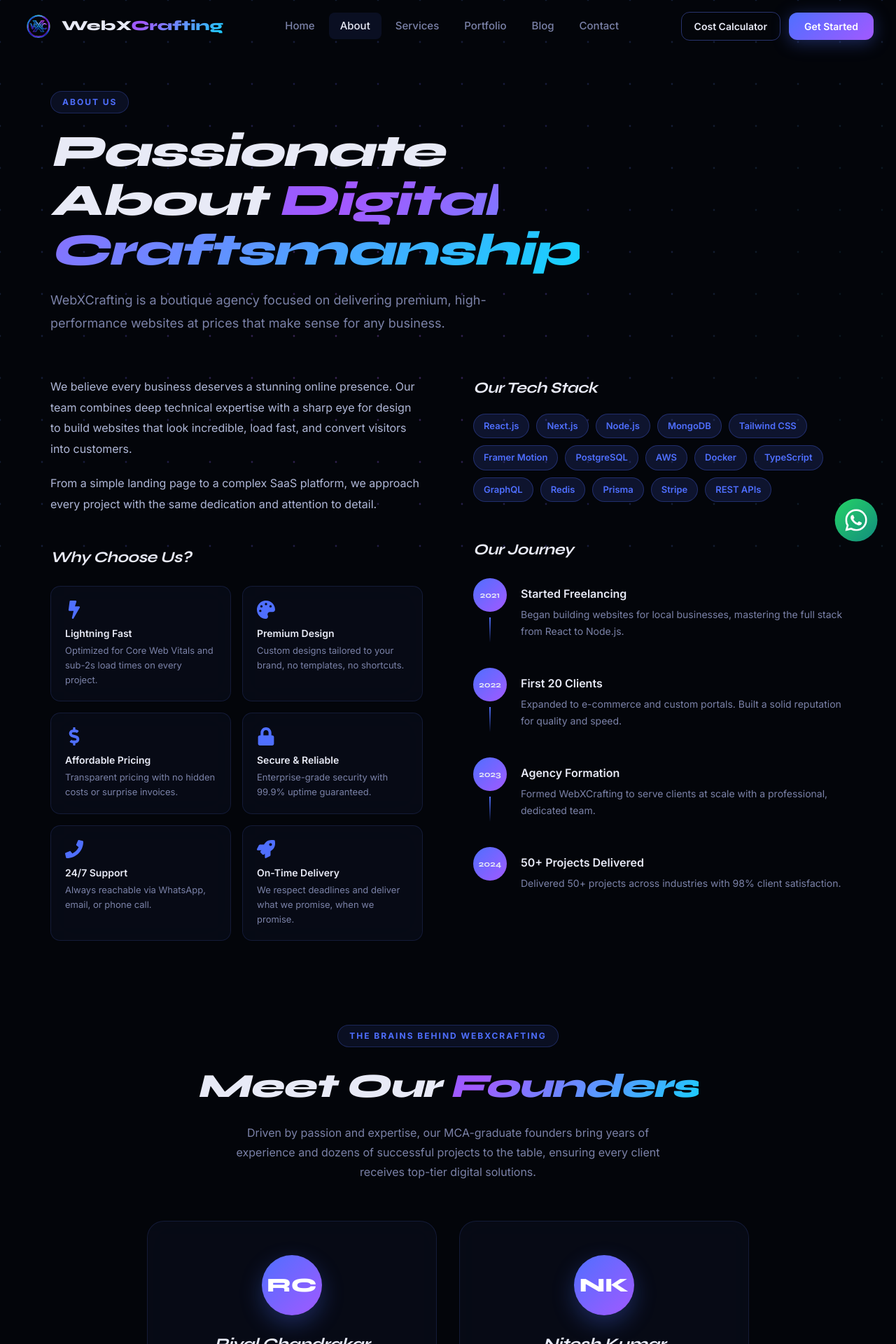
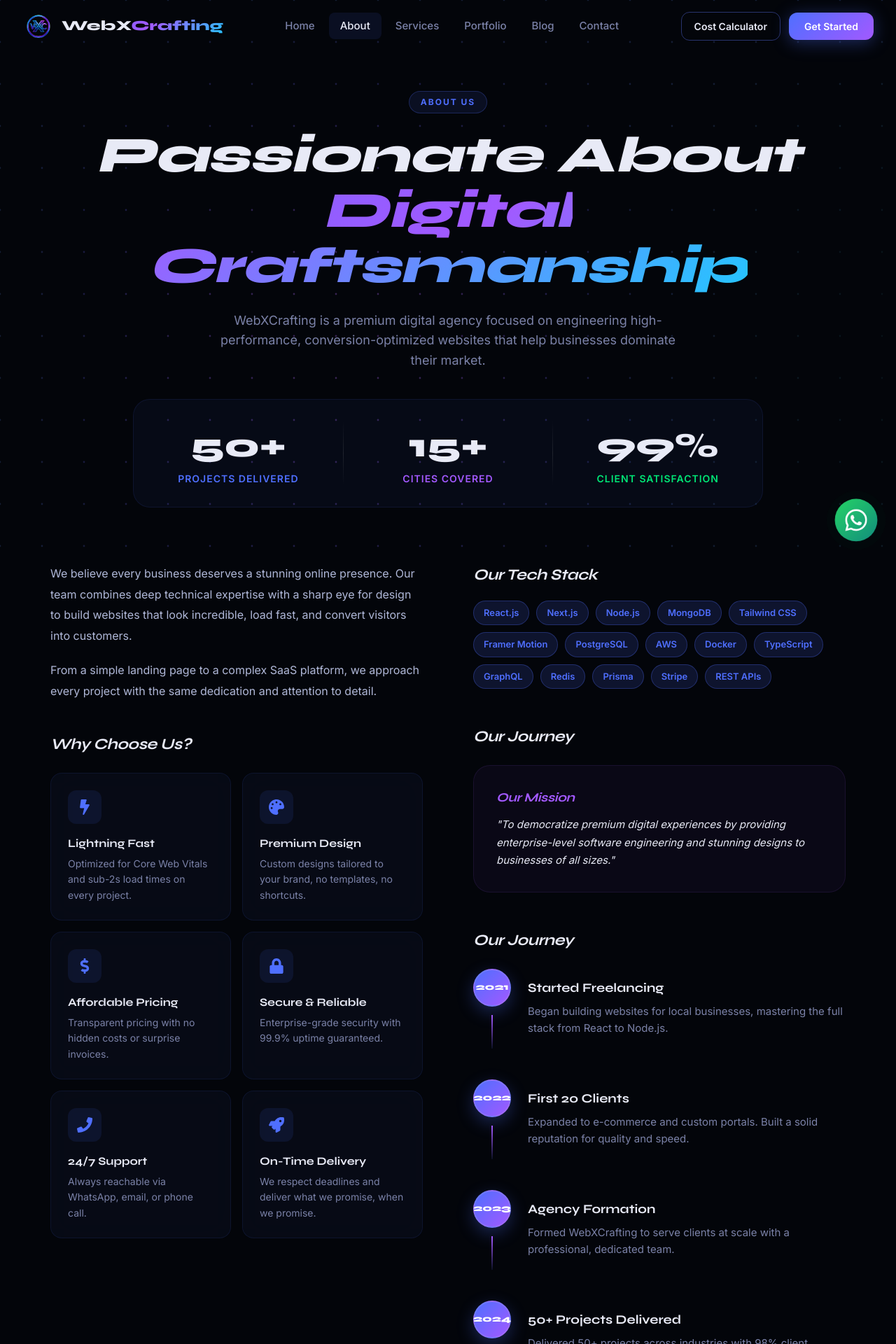
Before and after one commit to webxcrafting07/webxcrafting, a Next.js app: page /about in a window 1280 px wide. Shown: the top 1920 px of the page at 70% size. Built offline with nearby package versions, Linux system fonts and the light colour scheme.

Commit message:
feat(about): implement complete UI overhaul with stats block, premium timeline, and founder cards

```diff
--- a/app/about/AboutClient.tsx
+++ b/app/about/AboutClient.tsx
@@ -71,17 +71,48 @@ export default function AboutClient() {
       <Navbar />
 
       <div className="mobile-p-6" style={{ position: 'relative', zIndex: 10, padding: '130px 32px 80px', maxWidth: 1200, margin: '0 auto' }}>
-        <FadeUp>
-          <div className="section-label" style={{ marginBottom: 20 }}>About Us</div>
-          <h1 style={{ fontFamily: 'Syne', fontSize: 'clamp(32px,5vw,64px)', fontWeight: 800, fontStyle: 'italic', marginBottom: 20, maxWidth: 720, lineHeight: 1.1 }}>
-            Passionate About{' '}
-            <span className="grad-text">Digital Craftsmanship</span>
-          </h1>
-          <p style={{ color: '#7b82a8', fontSize: 18, lineHeight: 1.8, maxWidth: 640, marginBottom: 60 }}>
-            WebXCrafting is a boutique agency focused on delivering premium,
-            high-performance websites at prices that make sense for any business.
-          </p>
-        </FadeUp>
+        <div style={{ textAlign: "center", marginBottom: 80 }}>
+          <FadeUp>
+            <div className="section-label" style={{ margin: '0 auto 20px' }}>About Us</div>
+            <h1 style={{ fontFamily: 'Syne', fontSize: 'clamp(36px,6vw,72px)', fontWeight: 800, fontStyle: 'italic', marginBottom: 24, lineHeight: 1.1, letterSpacing: '-1px' }}>
+              Passionate About <br />
+              <span className="grad-text">Digital Craftsmanship</span>
+            </h1>
+            <p style={{ color: '#7b82a8', fontSize: 'clamp(16px, 2vw, 18px)', maxWidth: 650, margin: '0 auto 40px', lineHeight: 1.6 }}>
+              WebXCrafting is a premium digital agency focused on engineering high-performance, conversion-optimized websites that help businesses dominate their market.
+            </p>
+          </FadeUp>
+
+          <FadeUp delay={0.1}>
+            <div style={{
+              display: 'flex',
+              flexWrap: 'wrap',
+              gap: 40,
+              justifyContent: 'center',
+              padding: '30px 40px',
+              background: 'rgba(79,111,255,0.05)',
+              borderRadius: 24,
+              border: '1px solid rgba(79,111,255,0.1)',
+              maxWidth: 900,
+              margin: '0 auto'
+            }}>
+              <div style={{ textAlign: 'center', flex: 1, minWidth: 150 }}>
+                <div style={{ fontSize: 'clamp(32px, 4vw, 48px)', fontWeight: 800, color: '#e8eaf6', fontFamily: 'Syne' }}>50+</div>
+                <div style={{ color: '#4f6fff', fontWeight: 600, fontSize: 14, letterSpacing: 1, textTransform: 'uppercase' }}>Projects Delivered</div>
+              </div>
+              <div style={{ width: 1, background: 'linear-gradient(to bottom, transparent, rgba(255,255,255,0.1), transparent)' }}></div>
+              <div style={{ textAlign: 'center', flex: 1, minWidth: 150 }}>
+                <div style={{ fontSize: 'clamp(32px, 4vw, 48px)', fontWeight: 800, color: '#e8eaf6', fontFamily: 'Syne' }}>15+</div>
+                <div style={{ color: '#a259ff', fontWeight: 600, fontSize: 14, letterSpacing: 1, textTransform: 'uppercase' }}>Cities Covered</div>
+              </div>
+              <div style={{ width: 1, background: 'linear-gradient(to bottom, transparent, rgba(255,255,255,0.1), transparent)' }}></div>
+              <div style={{ textAlign: 'center', flex: 1, minWidth: 150 }}>
+                <div style={{ fontSize: 'clamp(32px, 4vw, 48px)', fontWeight: 800, color: '#e8eaf6', fontFamily: 'Syne' }}>99%</div>
+                <div style={{ color: '#00e676', fontWeight: 600, fontSize: 14, letterSpacing: 1, textTransform: 'uppercase' }}>Client Satisfaction</div>
+              </div>
+            </div>
+          </FadeUp>
+        </div>
 
         <div className="mobile-grid-1" style={{ display: 'grid', gridTemplateColumns: '1fr 1fr', gap: 72, alignItems: 'start' }}>
           <div>
@@ -102,10 +133,26 @@ export default function AboutClient() {
               <h3 style={{ fontFamily: 'Syne', fontWeight: 700, fontStyle: 'italic', marginBottom: 24, fontSize: 22 }}>Why Choose Us?</h3>
               <div className="mobile-grid-1" style={{ display: 'grid', gridTemplateColumns: '1fr 1fr', gap: 16 }}>
                 {whyUs.map(({ icon: Icon, title, desc }) => (
-                  <motion.div key={title} whileHover={{ y: -4 }} className="glass" style={{ padding: 20, borderRadius: 14 }}>
-                    <div style={{ fontSize: 26, marginBottom: 10, color: '#4f6fff' }}><Icon size={26} /></div>
-                    <div style={{ fontWeight: 600, fontSize: 14, marginBottom: 4 }}>{title}</div>
-                    <div style={{ color: '#7b82a8', fontSize: 13, lineHeight: 1.6 }}>{desc}</div>
+                  <motion.div
+                    key={title}
+                    whileHover={{ y: -6, boxShadow: "0 12px 32px rgba(79,111,255,0.2)" }}
+                    className="glass"
+                    style={{
+                      padding: 24,
+                      borderRadius: 16,
+                      border: '1px solid rgba(79,111,255,0.1)',
+                      transition: 'all 0.3s'
+                    }}
+                  >
+                    <div style={{
+                      width: 48, height: 48, borderRadius: 12, background: 'rgba(79,111,255,0.1)',
+                      display: 'flex', alignItems: 'center', justifyContent: 'center',
+                      fontSize: 22, marginBottom: 16, color: '#4f6fff'
+                    }}>
+                      <Icon />
+                    </div>
+                    <div style={{ fontWeight: 700, fontSize: 16, marginBottom: 6, fontFamily: 'Syne' }}>{title}</div>
+                    <div style={{ color: '#7b82a8', fontSize: 14, lineHeight: 1.6 }}>{desc}</div>
                   </motion.div>
                 ))}
               </div>
@@ -126,24 +173,34 @@ export default function AboutClient() {
 
             <FadeUp delay={0.25}>
               <h3 style={{ fontFamily: 'Syne', fontWeight: 700, fontStyle: 'italic', marginBottom: 24, fontSize: 22 }}>Our Journey</h3>
+              <div style={{ padding: '32px', background: 'rgba(162,89,255,0.05)', borderRadius: 24, border: '1px solid rgba(162,89,255,0.1)', marginBottom: 52 }}>
+                <h4 style={{ fontFamily: 'Syne', fontSize: 18, fontWeight: 700, color: '#a259ff', marginBottom: 12 }}>Our Mission</h4>
+                <p style={{ color: '#e8eaf6', fontSize: 15, lineHeight: 1.7, fontStyle: 'italic' }}>
+                  "To democratize premium digital experiences by providing enterprise-level software engineering and stunning designs to businesses of all sizes."
+                </p>
+              </div>
+
+              <h3 style={{ fontFamily: 'Syne', fontWeight: 700, fontStyle: 'italic', marginBottom: 24, fontSize: 22 }}>Our Journey</h3>
               {timeline.map((t, i) => (
-                <div key={i} style={{ display: 'flex', gap: 20, marginBottom: 28 }}>
+                <div key={i} style={{ display: 'flex', gap: 24, marginBottom: 32 }}>
                   <div style={{ display: 'flex', flexDirection: 'column', alignItems: 'center' }}>
-                    <motion.div whileHover={{ scale: 1.1 }} style={{
-                      width: 48, height: 48, borderRadius: '50%', minWidth: 48,
+                    <motion.div whileHover={{ scale: 1.1, boxShadow: '0 0 20px rgba(79,111,255,0.5)' }} style={{
+                      width: 54, height: 54, borderRadius: '50%', minWidth: 54,
                       background: 'linear-gradient(135deg,#4f6fff,#a259ff)',
                       display: 'flex', alignItems: 'center', justifyContent: 'center',
-                      fontSize: 12, fontWeight: 700, fontFamily: 'Syne',
+                      fontSize: 13, fontWeight: 800, fontFamily: 'Syne', color: '#fff',
+                      boxShadow: '0 8px 24px rgba(79,111,255,0.3)',
+                      border: '2px solid rgba(255,255,255,0.1)'
                     }}>
                       {t.year}
                     </motion.div>
                     {i < timeline.length - 1 && (
-                      <div style={{ width: 2, height: 36, background: 'linear-gradient(#4f6fff,rgba(79,111,255,0))', margin: '8px 0' }} />
+                      <div style={{ width: 2, height: 48, background: 'linear-gradient(to bottom, #a259ff, rgba(79,111,255,0.1))', margin: '12px 0' }} />
                     )}
                   </div>
-                  <div style={{ paddingTop: 10 }}>
-                    <div style={{ fontWeight: 600, fontSize: 16, marginBottom: 6 }}>{t.title}</div>
-                    <div style={{ color: '#7b82a8', fontSize: 14, lineHeight: 1.65 }}>{t.desc}</div>
+                  <div style={{ paddingTop: 14 }}>
+                    <div style={{ fontWeight: 700, fontSize: 18, marginBottom: 8, fontFamily: 'Syne' }}>{t.title}</div>
+                    <div style={{ color: '#7b82a8', fontSize: 15, lineHeight: 1.6 }}>{t.desc}</div>
                   </div>
                 </div>
               ))}
@@ -169,7 +226,7 @@ export default function AboutClient() {
             {team.map((member, i) => (
               <FadeUp key={member.name} delay={i * 0.15}>
                 <motion.div
-                  whileHover={{ y: -8, boxShadow: '0 24px 64px rgba(0,0,0,0.45)' }}
+                  whileHover={{ y: -8, boxShadow: '0 24px 64px rgba(79,111,255,0.2)' }}
                   className="glass"
                   style={{
                     padding: '48px 32px',
@@ -177,15 +234,20 @@ export default function AboutClient() {
                     textAlign: 'center',
                     position: 'relative',
                     overflow: 'hidden',
-                    border: '1px solid rgba(99,120,255,.15)',
-                    background: 'rgba(10,14,28,0.65)'
+                    border: '1px solid rgba(99,120,255,.2)',
+                    background: 'rgba(10,14,28,0.7)',
+                    backdropFilter: 'blur(30px)'
                   }}
                 >
+                  {/* Glowing background blob */}
+                  <div style={{ position: 'absolute', top: -50, left: '50%', transform: 'translateX(-50%)', width: 200, height: 200, background: 'radial-gradient(circle, rgba(79,111,255,0.15) 0%, rgba(0,0,0,0) 70%)', borderRadius: '50%', pointerEvents: 'none' }}></div>
+
                   <div style={{
-                    width: 86, height: 86, borderRadius: '50%', background: 'linear-gradient(135deg,#4f6fff,#a259ff)',
+                    width: 90, height: 90, borderRadius: '50%', background: 'linear-gradient(135deg,#4f6fff,#a259ff)',
                     margin: '0 auto 24px', display: 'flex', alignItems: 'center', justifyContent: 'center',
-                    fontSize: 28, fontWeight: 800, color: '#fff', fontFamily: 'Syne',
-                    boxShadow: '0 12px 32px rgba(79,111,255,0.3)'
+                    fontSize: 32, fontWeight: 800, color: '#fff', fontFamily: 'Syne',
+                    boxShadow: '0 12px 32px rgba(79,111,255,0.4)',
+                    position: 'relative', zIndex: 2
                   }}>
                     {member.initials}
                   </div>
```
